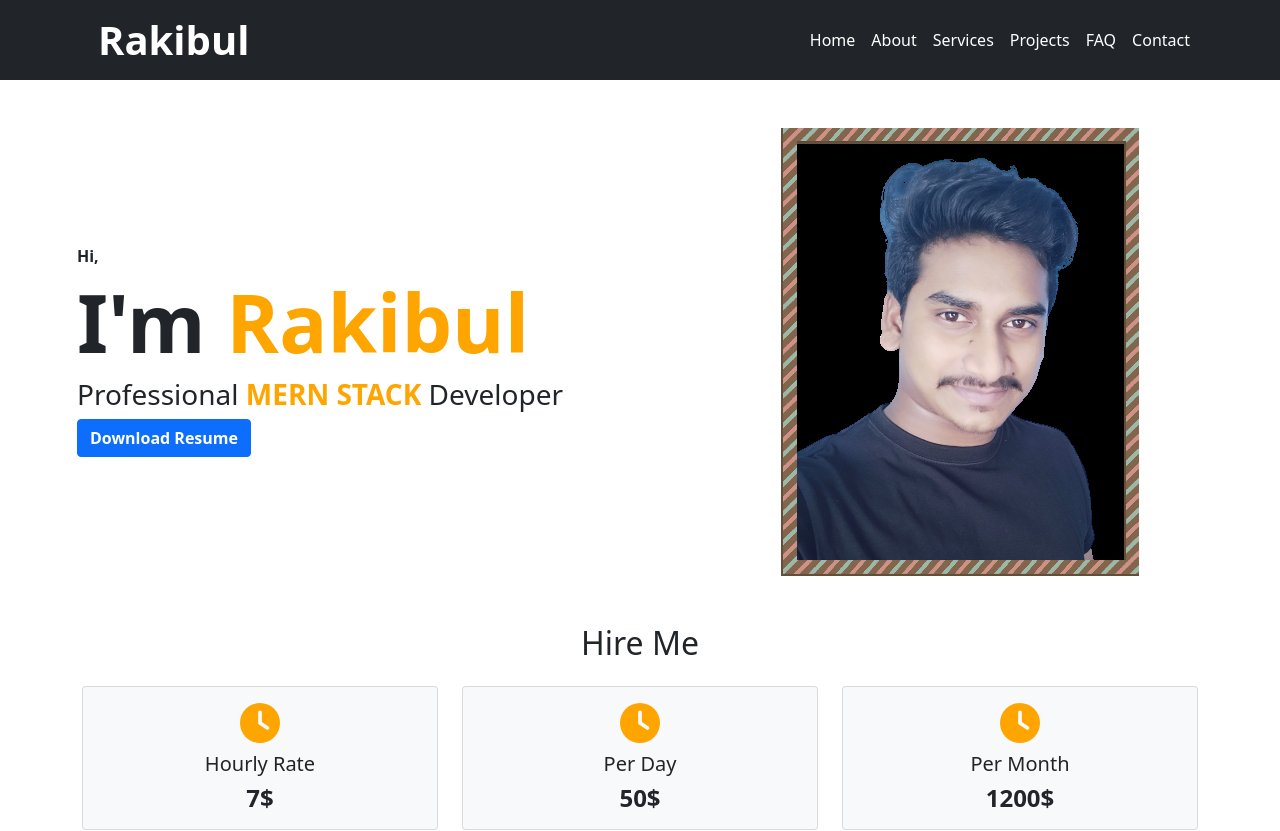
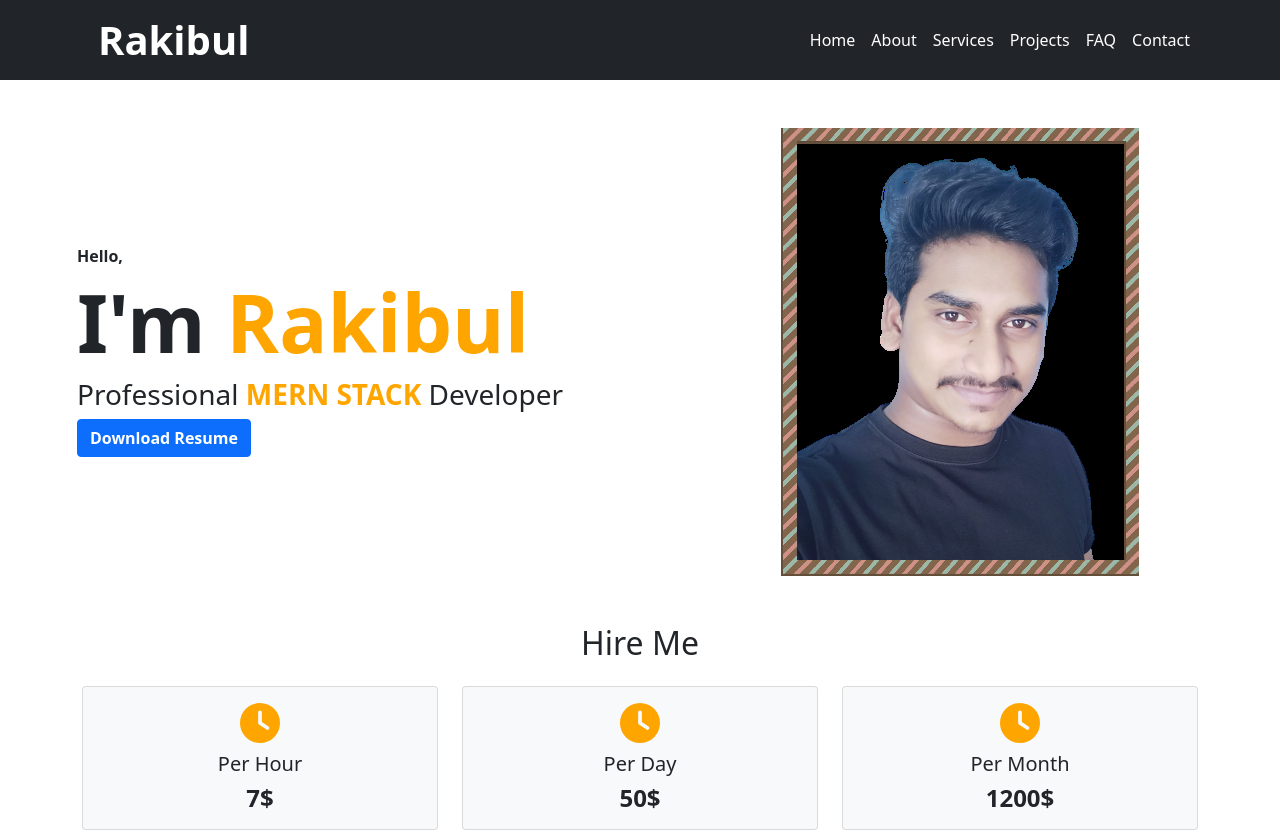
Before and after one commit to coderrakibul/personal-portfolio, a React (Create React App) app: page / in a window 1280 px wide. Shown: the top 831 px of the page. Built offline with nearby package versions, Linux system fonts and the light colour scheme.

Commit message:
home page updated

```diff
--- a/src/pages/Home/Banner.js
+++ b/src/pages/Home/Banner.js
@@ -7,7 +7,7 @@ const Banner = () => {
             <div className='row d-flex g-0'>
                 <div className='col-lg-6 col-md-6 col-12 d-flex justify-content-center align-items-center'>
                     <div className='mb-5 mb-md-0 mb-lg-0'>
-                        <h6 className='fw-bold'>Hi,</h6>
+                        <h6 className='fw-bold'>Hello,</h6>
                         <h1 className=' display-1 fw-bold'>I'm <span className='text-color'>Rakibul</span></h1>
                         <h3>Professional <span className='text-color fw-bold'>MERN STACK </span> Developer</h3>
                         <button className='btn btn-primary'><a className='text-white fw-bold text-decoration-none' href="Rakibul-Resume.pdf" download="Rakibul-Resume.pdf">Download Resume</a></button>
--- a/src/pages/Home/Hire.js
+++ b/src/pages/Home/Hire.js
@@ -13,7 +13,7 @@ const Hire = () => {
 
                         <div className="card-body text-center">
                             <FontAwesomeIcon className='text-color fw-bold fs-1 mb-2' icon={faClock} />
-                            <h5 className="card-title">Hourly Rate</h5>
+                            <h5 className="card-title">Per Hour</h5>
                             <h4 className="card-text fw-bold">7$</h4>
                         </div>
                     </div>
```
